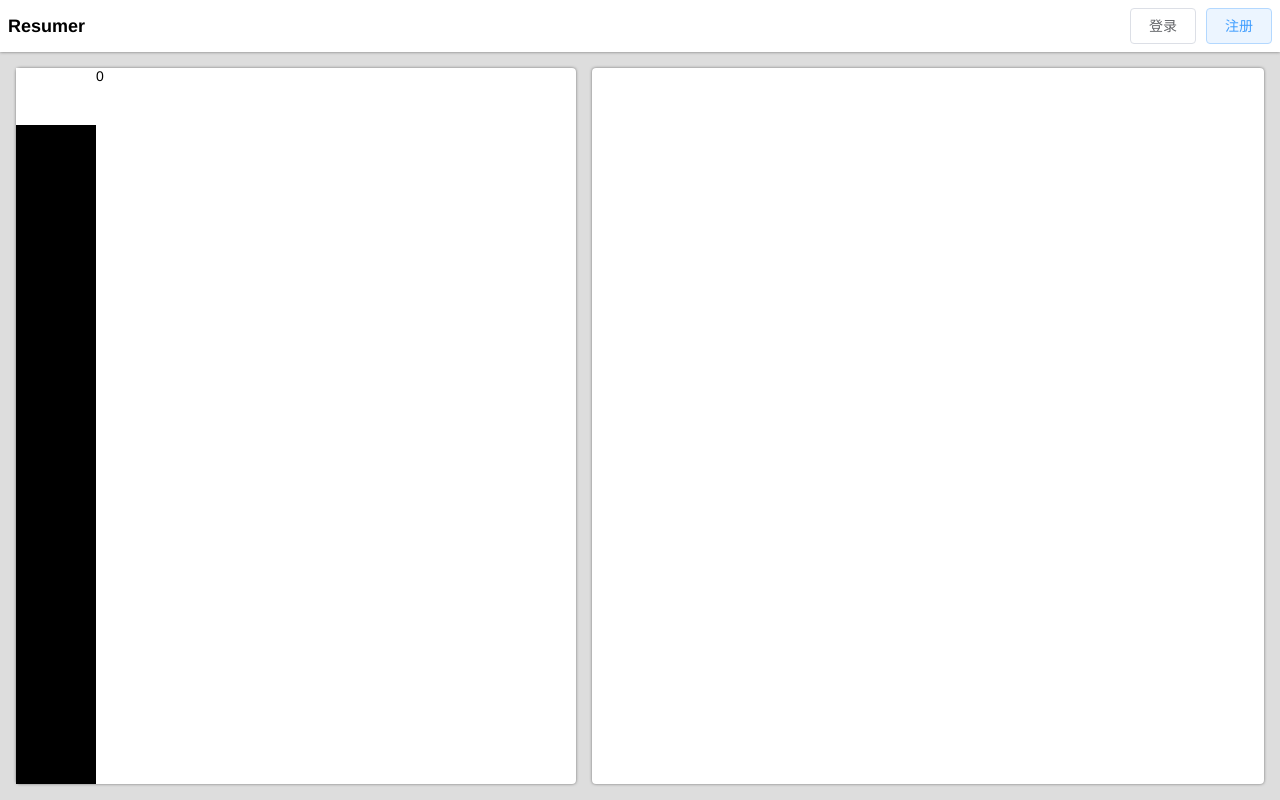
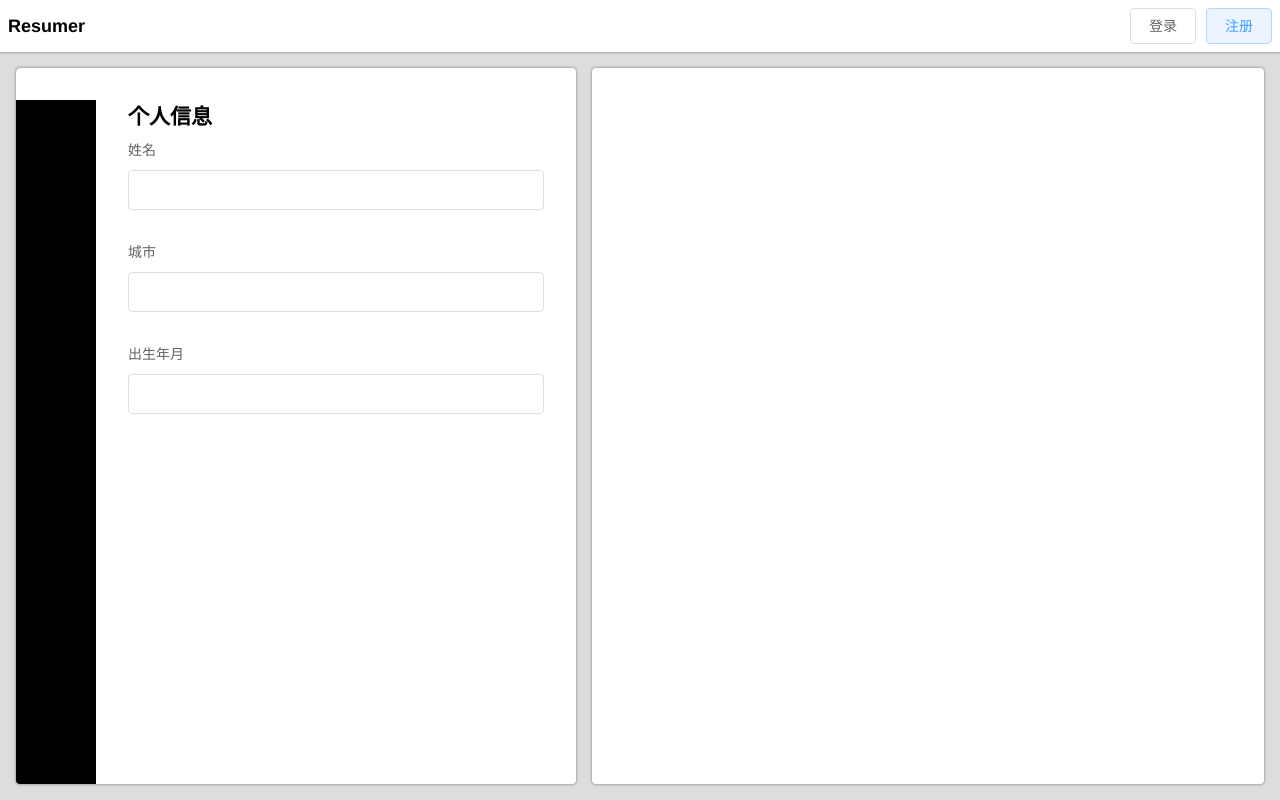
Before and after one commit to Nolaaaaa/resume-maker, a Vue app: page / in a window 1280 px wide. Built offline with nearby package versions, Linux system fonts and the light colour scheme; a small style sheet from the web is missing.

Commit message:
个人信息、工作经历组件化

```diff
--- a/index.html
+++ b/index.html
@@ -4,10 +4,11 @@
     <meta charset="utf-8">
     <meta name="viewport" content="width=device-width,initial-scale=1.0">
     <title>resumer</title>
-    <script src="//at.alicdn.com/t/font_753643_4nisn417ho.css"></script>
+    <link rel="stylesheet" href="//at.alicdn.com/t/font_753643_c4x3u3ext36.css">
   </head>
   <body>
-    <div id="app"></div>
+    <div id="app">
+    </div>
     <!-- built files will be auto injected -->
   </body>
 </html>
--- a/src/App.vue
+++ b/src/App.vue
@@ -19,7 +19,7 @@ export default {
     Topbar,
     Preview,
     Editor,
-  }
+  },
 }
 </script>
 
@@ -35,19 +35,19 @@ export default {
 }
 .topbar{
   z-index: 1;
-  box-shadow: 0 0 3px hsla(0,0,0,0.5) //添加阴影
+  box-shadow: 0 0 3px hsla(0,0,0,0.5); //添加阴影
 }
 .icon {
-       width: 1em; height: 1em;
-       vertical-align: -0.15em;
-       fill: currentColor;
-       overflow: hidden;
+  width: 1em; height: 1em;
+  vertical-align: -0.15em;
+  fill: currentColor;
+  overflow: auto;
 }
 main{
   display: flex;
   flex: 1;
   background: #DDD;
-  overflow: hidden;
+  overflow: auto;
   .editor{
     width:  40em;
     margin: 16px 8px 16px 16px;
--- a/src/components/Editor.vue
+++ b/src/components/Editor.vue
@@ -2,60 +2,155 @@
     <div id="editor">
         <nav>
             <ol>
-                <li v-for="i in [0,1,2,3,4,5]"
-                    :class="{active: currentTab===i }"
-                    @click="currentTab=i"
-                    :key="i.id"
+                <li v-for="(icon, index) in icons"
+                    :class="{active: currentTab===index }"
+                    @click="currentTab=index"
+                    :key="icon.id"
                 >
-                    <svg class="icon" aria-hidden="true">
+                    <!-- <svg class="icon" aria-hidden="true">
                         <use :xlink:href="`#icon-{{icon[i]}}`"></use>
-                    </svg>
+                    </svg> -->
+                    <i class="iconfont" :class="`icon-${icon}`"></i>
                 </li>
             </ol>
         </nav>
         <ol class="panes">
-            <li v-for="i in [0,1,2,3,4,5]"
-                v-show="currentTab===i"
-                :key="i.id"
-            >{{i}}</li>
+            <li v-show="currentTab===0">
+                <Profile :profile="profile" />
+            </li>
+            <li v-show="currentTab===1">
+                <Work :workHistory="workHistory"/>
+            </li>
+            <li v-show="currentTab===2">
+                <el-form >
+                  <el-form-item label="姓名">
+                    <el-input v-model="profile.name"></el-input>
+                  </el-form-item>
+                  <el-form-item label="城市">
+                    <el-input v-model="profile.city"></el-input>
+                  </el-form-item>
+                  <el-form-item label="出生年月">
+                    <el-input v-model="profile.birth"></el-input>
+                  </el-form-item>
+                </el-form>
+            </li>
+            <li v-show="currentTab===3">
+                <el-form >
+                  <el-form-item label="姓名">
+                    <el-input v-model="profile.name"></el-input>
+                  </el-form-item>
+                  <el-form-item label="城市">
+                    <el-input v-model="profile.city"></el-input>
+                  </el-form-item>
+                  <el-form-item label="出生年月">
+                    <el-input v-model="profile.birth"></el-input>
+                  </el-form-item>
+                </el-form>
+
+            </li>
+            <li v-show="currentTab===4">
+                <el-form >
+                  <el-form-item label="姓名">
+                    <el-input v-model="profile.name"></el-input>
+                  </el-form-item>
+                  <el-form-item label="城市">
+                    <el-input v-model="profile.city"></el-input>
+                  </el-form-item>
+                  <el-form-item label="出生年月">
+                    <el-input v-model="profile.birth"></el-input>
+                  </el-form-item>
+                </el-form>
+
+            </li>
+            <li v-show="currentTab===5">
+                <el-form >
+                  <el-form-item label="姓名">
+                    <el-input v-model="profile.name"></el-input>
+                  </el-form-item>
+                  <el-form-item label="城市">
+                    <el-input v-model="profile.city"></el-input>
+                  </el-form-item>
+                  <el-form-item label="出生年月">
+                    <el-input v-model="profile.birth"></el-input>
+                  </el-form-item>
+                </el-form>
+
+            </li>
         </ol>
     </div>
 </template>
 <script>
+import Profile from './Profile'
+import Work from './Work'
 export default {
     data(){
         return {
             currentTab: 0,
-            icons:['self','work','read','jiangbei','project','phone']
+            icons:['self','work','read','jiangbei','project','phone'],
+            profile: {
+                name: '',
+                city: '',
+                birth: '',
+            },
+            workHistory: [
+                {company: '',content: '',}
+            ]
         }
-    }
+    },
+    components: {
+        Profile,
+        Work,
+    },
+    created: function(){
+    },
+
 }
 </script>
 
 <style lang="scss">
-    #editor{
+    #editor {
         min-height: 100px;
         display: flex;
+        overflow: auto;
         // border:3px solid rgb(155, 241, 155);
-        nav{
+        nav {
             background: black;
             width: 80px;
+            height: 100%;
             ol li {
                 // border: 1px solid red;
                 padding: 16px 0;
                 text-align: center;
-                .icon{
-                    width: 24px;
-                    height: 24px;
-                    fill:white;
+                .iconfont{
+                    width: 32px;
+                    height: 32px;
+                    font-size: 28px;
+                    font-weight:500;
+                    color: #ffffff;
                 }
-                &.active{
+                &.active {
                     background: white;
-                    .icon{
-                        fill: black
+                    .iconfont {
+                        color: black;
                     }
                 }
             }
         }
+        .panes{
+            .container {
+                position: relative;
+                .el-icon-circle-close {
+                    position: absolute;   //这个相对上面那个选择器定位
+                    right: 0;
+                    top: 0;
+                }
+            }
+            flex: 1; //这句也很重要 精华
+            li {
+                padding: 32px;
+                height: 100%;  //这句加下面一句，很重要 精华
+                overflow: auto;
+            }
+        }
     }
 </style>
--- /dev/null
+++ b/src/components/Profile.vue
@@ -0,0 +1,21 @@
+<template>
+    <div>
+        <h2>个人信息</h2>
+        <el-form >
+        <el-form-item label="姓名">
+            <el-input v-model="profile.name"></el-input>
+        </el-form-item>
+        <el-form-item label="城市">
+            <el-input v-model="profile.city"></el-input>
+        </el-form-item>
+        <el-form-item label="出生年月">
+            <el-input v-model="profile.birth"></el-input>
+        </el-form-item>
+        </el-form>
+    </div>
+</template>
+<script>
+export default {
+    props: ['profile']
+}
+</script>
--- /dev/null
+++ b/src/components/Work.vue
@@ -0,0 +1,40 @@
+<template>
+    <div>
+        <h2>工作经历</h2>
+        <el-form >
+            <div  class="container" v-for="(work, index) in workHistory" :key="work.id">
+                <el-form-item label="公司名称">
+                  <el-input v-model="work.company"></el-input>
+                </el-form-item>
+                <el-form-item label="工作内容">
+                  <el-input v-model="work.content"></el-input>
+                </el-form-item>
+                <i class="el-icon-circle-close" @click="removeWorkHistory(index)"></i>
+            </div>
+            <el-form-item>
+              <el-button type="primary" @click="addWorkHistory">立即创建</el-button>
+              <!-- <el-button @click="clearWorkHistory">取消</el-button> -->
+            </el-form-item>
+        </el-form>
+    </div>
+</template>
+<script>
+export default {
+    props: [
+        'workHistory'
+    ],
+    methods: {
+        addWorkHistory() {
+            this.workHistory.push({
+                company: '',
+                content: '',
+            })
+        },
+        removeWorkHistory(index) {
+            this.workHistory.splice(index,1) //从某个下标开始删除一个
+        },
+        // clearWorkHistory() {
+        // }
+    }
+}
+</script>
--- a/src/main.js
+++ b/src/main.js
@@ -2,9 +2,9 @@
 // (runtime-only or standalone) has been set in webpack.base.conf with an alias.
 import Vue from 'vue'
 import App from './App'
-import './assets/reset.scss'
 import Element from 'element-ui'
 import 'element-ui/lib/theme-chalk/index.css';
+import './assets/reset.scss'
 
 Vue.use(Element)
 
@@ -14,5 +14,5 @@ Vue.config.productionTip = false
 new Vue({
   el: '#app',
   components: { App },
-  template: '<App/>'
+  template: '<App/>',
 })
```
